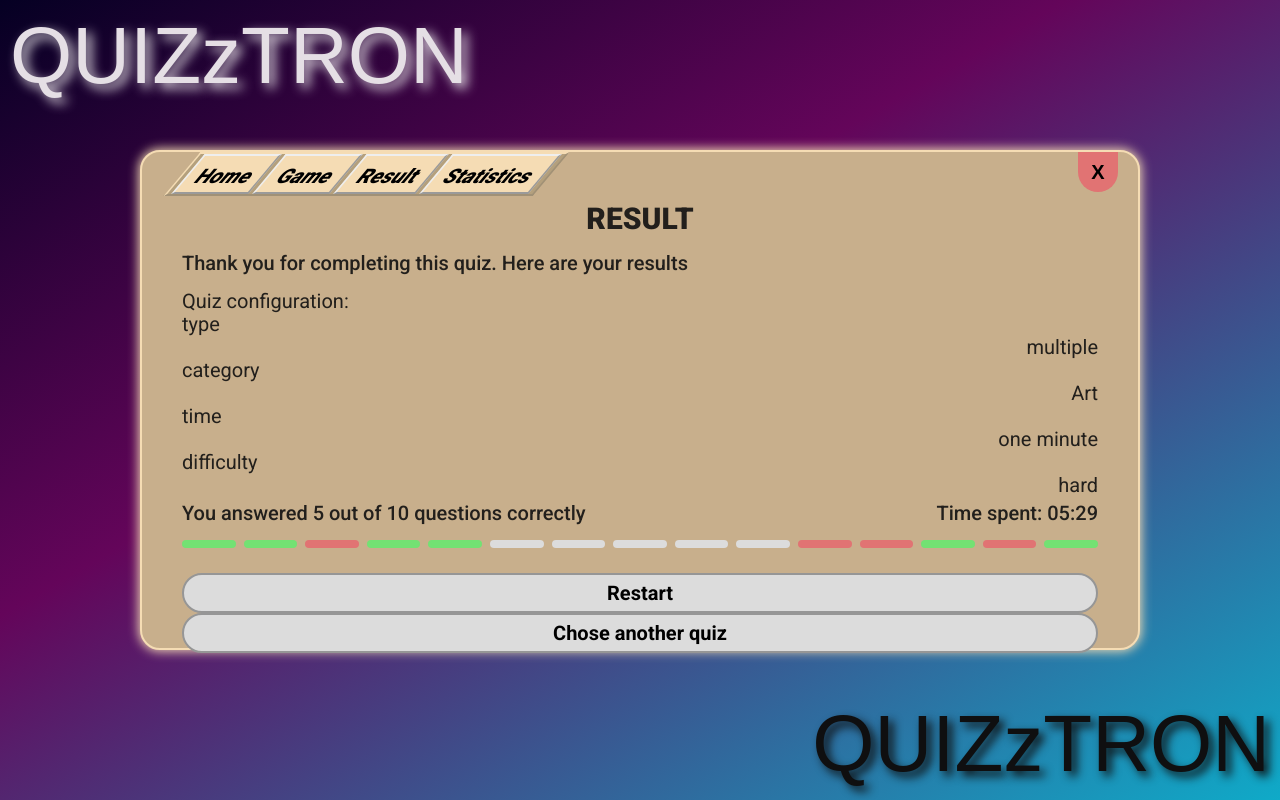
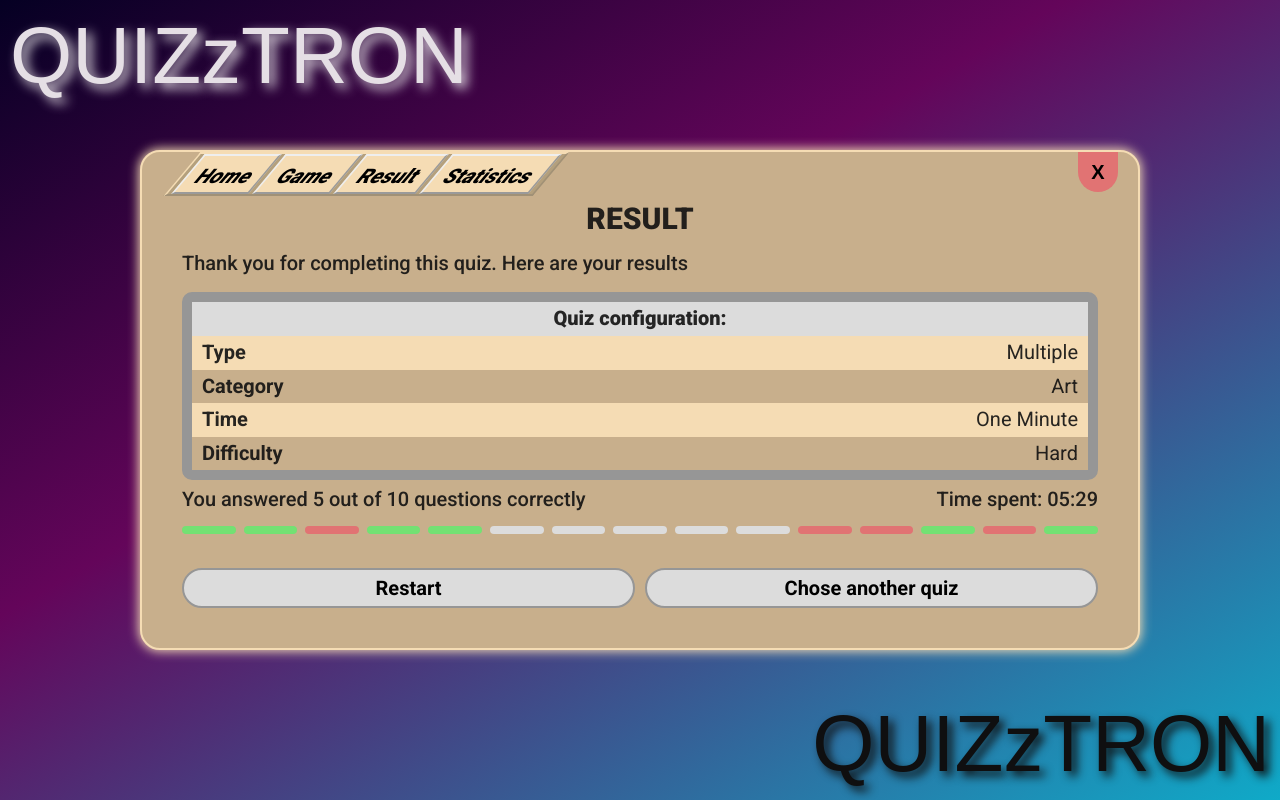
Before and after one commit to RKeyIT/React_01.24, a React (Vite) app: page / in a window 1280 px wide. Built offline with nearby package versions, Linux system fonts and the light colour scheme; a web font is replaced by a local one.

Commit message:
fix: css style fixes

```diff
--- a/src/pages/Result/Result.module.css
+++ b/src/pages/Result/Result.module.css
@@ -17,7 +17,6 @@
 .summary> :nth-child(-n + 2) {
     display: flex;
     align-items: flex-end;
-    overflow: hidden;
 }
 
 .summary> :nth-child(2) {
@@ -27,3 +26,10 @@
 .summary> :last-child {
     grid-column-start: span 2;
 }
+
+.buttons {
+    display: flex;
+    flex-direction: row;
+    align-items: flex-end;
+    gap: var(--ui-element-padding);
+}
--- a/src/shared/Table/Table.module.css
+++ b/src/shared/Table/Table.module.css
@@ -1,4 +1,42 @@
+.Table {
+    display: grid;
+    border: 0.5em solid var(--color-ui-border);
+    border-radius: var(--ui-element-padding);
+}
+
+.tableName,
+.row {
+    padding-top: calc(var(--ui-element-padding) / 2);
+    padding-bottom: calc(var(--ui-element-padding) / 2);
+}
+
+.tableName {
+    font-weight: 900;
+    text-align: center;
+    background-color: var(--color-ui-white);
+}
+
+.row {
+    display: grid;
+    grid-template-columns: 1fr 1fr;
+}
+
+.row:nth-child(even) {
+    background-color: var(--color-main-light);
+}
+
+.category,
 .description {
-    display: flex;
+    text-transform: capitalize;
+    padding-left: var(--ui-element-padding);
+    padding-right: var(--ui-element-padding);
+}
+
+.category {
+    font-weight: 600;
+    justify-self: flex-start;
+}
+
+.description {
     justify-self: flex-end;
 }
```
